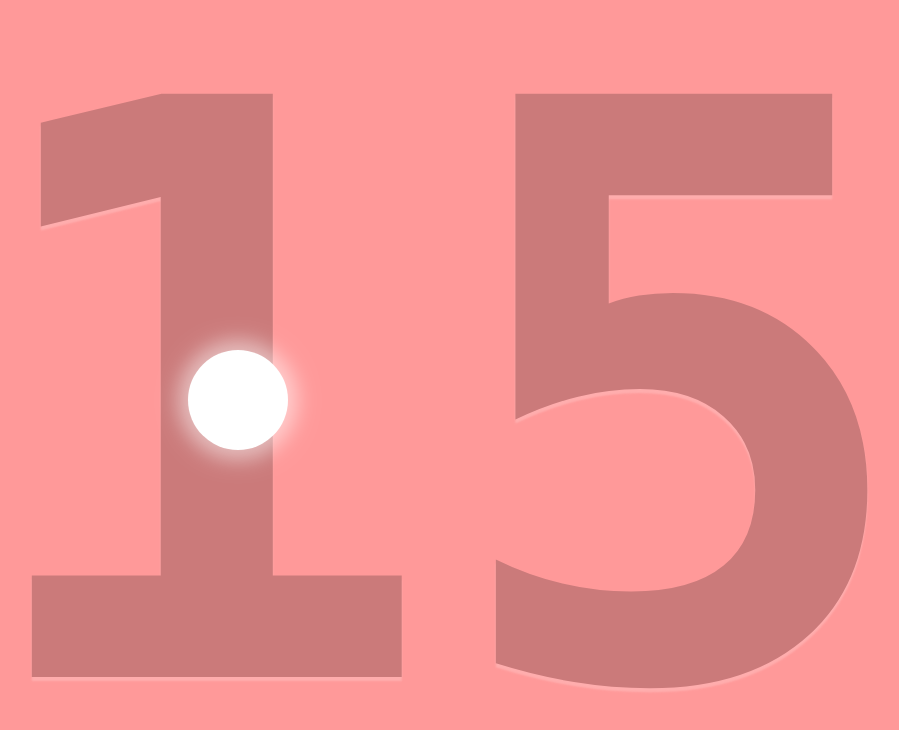
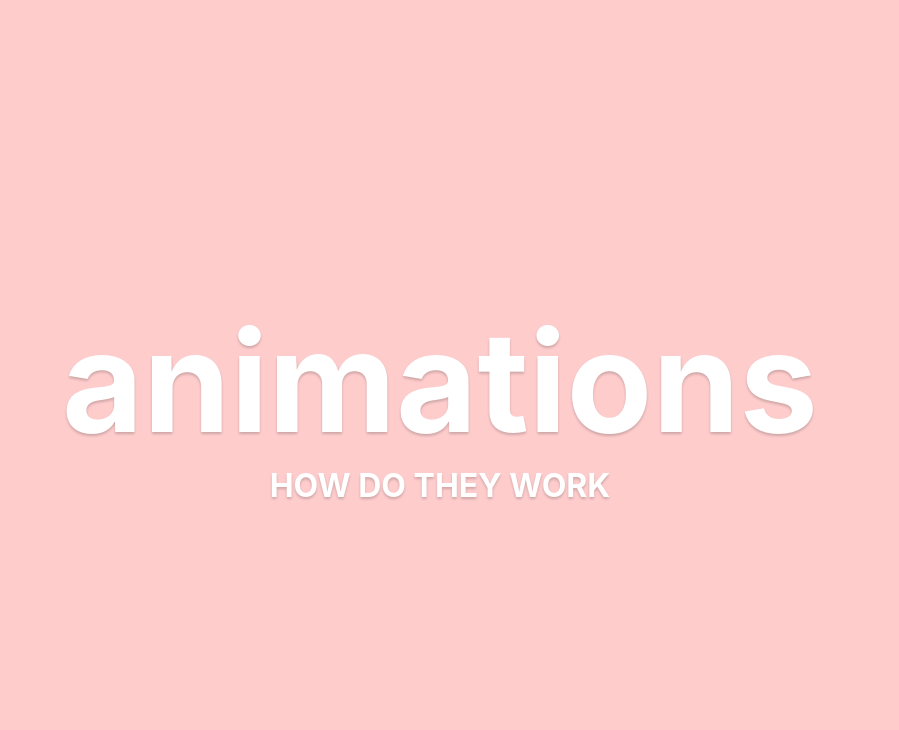
Before and after one commit to amadeus/presentation-avatar, a React (Create React App) app: page / in a window 1280 px wide. Shown: the top 730 px of the page, without its empty margins (200-1099 px from the left). Built offline with nearby package versions, Linux system fonts and the light colour scheme.

Commit message:
Adding an intro `slide`

```diff
--- a/src/App.js
+++ b/src/App.js
@@ -1,11 +1,13 @@
 // @flow strict
 import React, {useState, useEffect} from 'react';
+import Intro from './pages/Intro';
 import AnimationBasic from './pages/AnimationBasic';
 import Animations from './pages/Animations';
 import StatusGrid from './pages/StatusGrid';
 import AvatarGrid from './pages/AvatarGrid';
 
 type PageKeysType = {|
+  INTRO: 'INTRO',
   ANIMATION_BASIC: 'ANIMATION_BASIC',
   ANIMATIONS: 'ANIMATIONS',
   GRID_STATUS: 'GRID_STATUS',
@@ -13,6 +15,7 @@ type PageKeysType = {|
 |};
 
 const PageKeys: PageKeysType = Object.freeze({
+  INTRO: 'INTRO',
   ANIMATION_BASIC: 'ANIMATION_BASIC',
   ANIMATIONS: 'ANIMATIONS',
   GRID_STATUS: 'GRID_STATUS',
@@ -40,6 +43,8 @@ function App() {
   }, []);
 
   switch (page) {
+    case PageKeys.INTRO:
+      return <Intro />;
     case PageKeys.ANIMATION_BASIC:
       return <AnimationBasic />;
     case PageKeys.ANIMATIONS:
--- /dev/null
+++ b/src/pages/Intro.js
@@ -0,0 +1,15 @@
+// @flow strict
+import React from 'react';
+import ColorWrapper from '../common/ColorWrapper';
+import styles from './Intro.module.css';
+
+function Intro() {
+  return (
+    <ColorWrapper>
+      <h1 className={styles.title}>animations</h1>
+      <h2 className={styles.subtitle}>how do they work</h2>
+    </ColorWrapper>
+  );
+}
+
+export default Intro;
--- /dev/null
+++ b/src/pages/Intro.module.css
@@ -0,0 +1,14 @@
+.title {
+  color: #fff;
+  font-size: 140px;
+  text-shadow: 0 2px 3px rgba(0, 0, 0, 0.2);
+  text-align: center;
+}
+
+.subtitle {
+  color: #fff;
+  font-size: 32px;
+  text-shadow: 0 2px 3px rgba(0, 0, 0, 0.2);
+  text-align: center;
+  text-transform: uppercase;
+}
```
